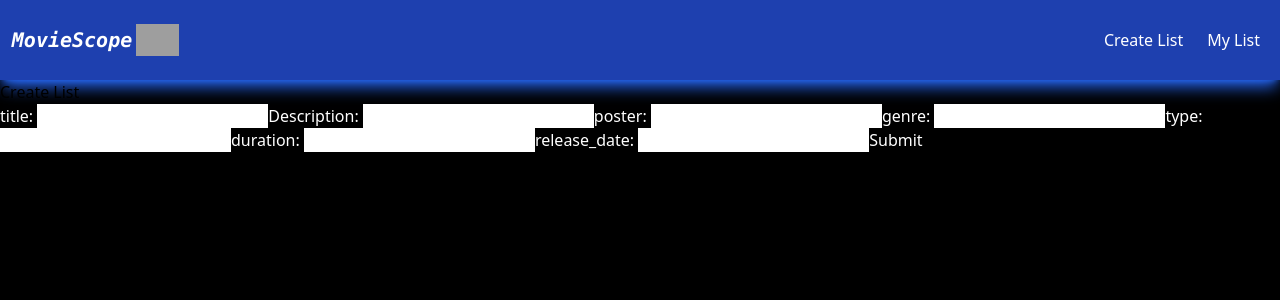
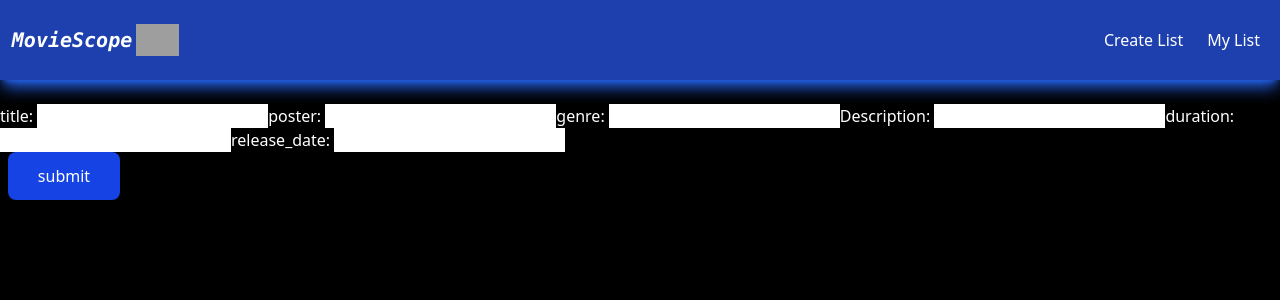
Before and after one commit to MakaChikava/MovieScope_frontend, a React (Create React App) app in the folder moviescope/: page /create in a window 1280 px wide. Shown: the top 300 px of the page. Built offline with nearby package versions, Linux system fonts and the light colour scheme; grey boxes are pictures that could not be loaded.

Commit message:
updates of search bar

```diff
--- a/moviescope/package.json
+++ b/moviescope/package.json
@@ -7,6 +7,7 @@
     "@testing-library/react": "^13.4.0",
     "@testing-library/user-event": "^13.5.0",
     "axios": "^1.3.5",
+    "cors": "^2.8.5",
     "dotenv": "^16.0.3",
     "react": "^18.2.0",
     "react-dom": "^18.2.0",
--- a/moviescope/src/App.js
+++ b/moviescope/src/App.js
@@ -6,13 +6,13 @@ import './App.css';
 const App = () => {
   let emptyMovie={title:'', overview:'', poster:''}
   let [movies, setMovies] = useState([]);
-
+  let [search, setSearch] = useState('');
   // =================== Get movies =======================
 
   const getMovies = () =>{
     const API_KEY = process.env.REACT_APP_MOVIES_API_KEY;
     axios.
-      get(`https://api.themoviedb.org/3/search/multi?api_key=${API_KEY}&language=en-US&query=spiderman&page=1&include_adult=false`, emptyMovie)
+      get(`https://api.themoviedb.org/3/search/multi?api_key=${API_KEY}&language=en-US&query=${search}&page=1&include_adult=false`, emptyMovie)
       .then((res)=>{
         setMovies(res.data.results)
         console.log(res.data.results)
@@ -25,8 +25,9 @@ const App = () => {
     <div className="App">
       <Navbar/>
             <div className="my-9 flex items-center justify-center ">
-                <input type="text" placeholder="Search keywords" id='searchbar'/>
-                <button className='bg-[#1543E4] text-white rounded-lg h-12 w-28 mx-2'>Search</button>
+                <input type="text" placeholder="Search keywords" id='searchbar' value={search}
+					onChange={(e) => setSearch(e.target.value)}/>
+                <button className='bg-[#1543E4] text-white rounded-lg h-12 w-28 mx-2' onClick={getMovies}>Search</button>
             </div>
       <div className='flex w-auto flex-row flex-wrap justify-center'>
     {movies.map((movie)=>{
--- a/moviescope/src/components/CreateToWatch.jsx
+++ b/moviescope/src/components/CreateToWatch.jsx
@@ -15,10 +15,6 @@ const CreateList = () => {
     }
     const handleSubmit = (e) =>{
         e.preventDefault()
-        handleCreate()
-    }
-    // =============== create movie list ============== //
-    const handleCreate = () =>{
         axios
             .post('http://localhost:8000/movie', form)
             .then((res)=>{
@@ -26,30 +22,34 @@ const CreateList = () => {
                 window.location.href = 'http://localhost:3000/mylist';
             })
     }
+    // =============== create movie list ============== //
+    // const handleCreate = () =>{
+
+    // }
 
 
     return (
         <>
         <Navbar/>
-        <h1>Create List</h1>
-
+<br/>
         <form onSubmit={handleSubmit}>
         <label htmlFor="name" className="text-white">title: </label>
             <input type="text" name='title' onChange={handleChange} className="text-black"/>
-            <label htmlFor="name" className="text-white">Description: </label>
-            <input type="text" name='description' onChange={handleChange} className="text-black"/>
+            {/* <label htmlFor="name" className="text-white">Description: </label>
+            <input type="text" name='description' onChange={handleChange} className="text-black"/> */}
             <label htmlFor="name" className="text-white">poster: </label>
             <input type="text" name='poster' onChange={handleChange} className="text-black"/>
             <label htmlFor="name" className="text-white">genre: </label>
             <input type="text" name='genre' onChange={handleChange} className="text-black"/>
-            <label htmlFor="name" className="text-white">type: </label>
+            <label htmlFor="name" className="text-white">Description: </label>
             <input type="text" name='type' onChange={handleChange} className="text-black"/>
             <label htmlFor="name" className="text-white">duration: </label>
             <input type="text" name='duration' onChange={handleChange} className="text-black"/>
             <label htmlFor="name" className="text-white">release_date: </label>
             <input type="text" name='release_date' onChange={handleChange} className="text-black"/>
-            <input type="submit" className="text-white"/>
+            {/* <input type="submit" className="text-white"/> */}
         </form>
+        <button  onClick={handleSubmit}  className="text-white flex justify-center items-center bg-[#1543E4] text-white rounded-lg h-12 w-28 mx-2">submit</button>
         </>
     );
 }
--- a/moviescope/src/components/ShowToWatch.jsx
+++ b/moviescope/src/components/ShowToWatch.jsx
@@ -35,9 +35,9 @@ const handleDelete = (e) =>{
         <div className="my-20 flex flex-row flex-wrap justify-center">
             {movies.map((movie)=>{
                 return(
-                    <div className="flex flex-col m-5 justify-center" key={movie.id}>
+                    <div className="flex flex-col m-5 justify-center" key={movie._id}>
 
-                        <Link to= {`/movie/${movie.id}`}><img src={movie.poster} className="hover:border hover:border-4 hover:rounded duration-200 border-white flex h-96 w-72 "/></Link>
+                        <Link to= {`/movie/${movie._id}`}><img src={movie.poster} className="hover:border hover:border-4 hover:rounded duration-200 border-white flex h-96 w-72 "/></Link>
                         <h2 className="flex justify-center text-white">{movie.title}</h2>
                         <button className="flex justify-center items-center bg-[#1543E4] text-white rounded-lg h-12 w-78 mx-2" onClick={handleDelete} value={movie.id}><img src='https://cdn-icons-png.flaticon.com/512/542/542724.png' className='h-8'/></button>
                     </div>
--- a/moviescope/src/components/detailsPg.jsx
+++ b/moviescope/src/components/detailsPg.jsx
@@ -1,5 +1,6 @@
 import React, {useState, useEffect} from "react"
 import axios from "axios"
+import Navbar from "./navbar"
 import { redirect, useParams } from "react-router-dom"
 
 
@@ -54,34 +55,48 @@ useEffect(()=>{
 },[])
 
     return (
-        <>
-        <h1>{movie.title}</h1>
-        <img src= {movie.poster}/>
-        <h5>{movie.duration} | {movie.type} | {movie.genre} | {movie.release_date}</h5>
-        <p>{movie.description}</p>
+        <><Navbar/>
+        <br/>
+        <div className="flex flex-row w-full h-full">
+        <div className="flex w-1/2 h-3/4">
+            <img src= {movie.poster} className=""/>
+        </div>
+        <div className="flex w-1/2 flex-col">
+            <h1 className="flex justify-center text-white font-bold text-lg">{movie.title}</h1>
+            <h5 className="flex justify-center text-white font-medium">{movie.duration} | {movie.genre} | {movie.release_date}</h5>
+            <br/>
+            <div className="flex h-60 w-70 justify-center">
+                <p className="flex text-white  flex-wrap">{movie.type}</p>
+            </div>
 
-        <details>
-            <summary>Edit</summary>
-        <form onSubmit={handleSubmit}>
-        <label htmlFor="name" >title: </label>
-            <input type="text" name='title' onChange={handleupdate}/>
-            <label htmlFor="name">Description: </label>
-            <input type="text" name='description' onChange={handleupdate}/>
-            <label htmlFor="name">poster: </label>
-            <input type="text" name='poster' onChange={handleupdate}/>
-            <label htmlFor="name">genre: </label>
-            <input type="text" name='genre' onChange={handleupdate}/>
-            <label htmlFor="name">type: </label>
-            <input type="text" name='type' onChange={handleupdate}/>
-            <label htmlFor="name">duration: </label>
-            <input type="text" name='duration' onChange={handleupdate}/>
-            <label htmlFor="name">release_date: </label>
-            <input type="text" name='release_date' onChange={handleupdate}/>
-            <input type="submit" />
-        </form>
-        </details>
 
-        <button onClick={handleDelete} value={movie.id}>Remove</button>
+
+        <div className="flex flex-row justify-around">
+            <details>
+                <summary className="text-white">Edit</summary>
+            <form onSubmit={handleSubmit}>
+            <label htmlFor="name" className="text-white">title: </label>
+                <input type="text" name='title' onChange={handleupdate} className=""/>
+                <label htmlFor="name" className="text-white">Description: </label>
+                <input type="text" name='description' onChange={handleupdate} className=""/>
+                <label htmlFor="name" className="text-white">poster: </label>
+                <input type="text" name='poster' onChange={handleupdate} className=""/>
+                <label htmlFor="name" className="text-white">genre: </label>
+                <input type="text" name='genre' onChange={handleupdate} className=""/>
+                <label htmlFor="name" className="text-white">type: </label>
+                <input type="text" name='type' onChange={handleupdate} className=""/>
+                <label htmlFor="name" className="text-white">duration: </label>
+                <input type="text" name='duration' onChange={handleupdate} className=""/>
+                <label htmlFor="name" className="text-white">release_date: </label>
+                <input type="text" name='release_date' onChange={handleupdate} className=""/>
+                <input type="submit" className="text-white"/>
+            </form>
+            </details>
+
+        <button  onClick={handleDelete} value={movie._id} className="text-white flex justify-center items-center bg-[#1543E4] text-white rounded-lg h-12 w-28 mx-2">Remove</button>
+        </div>
+        </div>
+        </div>
         </>
     );
 }
```
Also changed, not shown: 1 other file (tests, documents, lock files or other folders).
